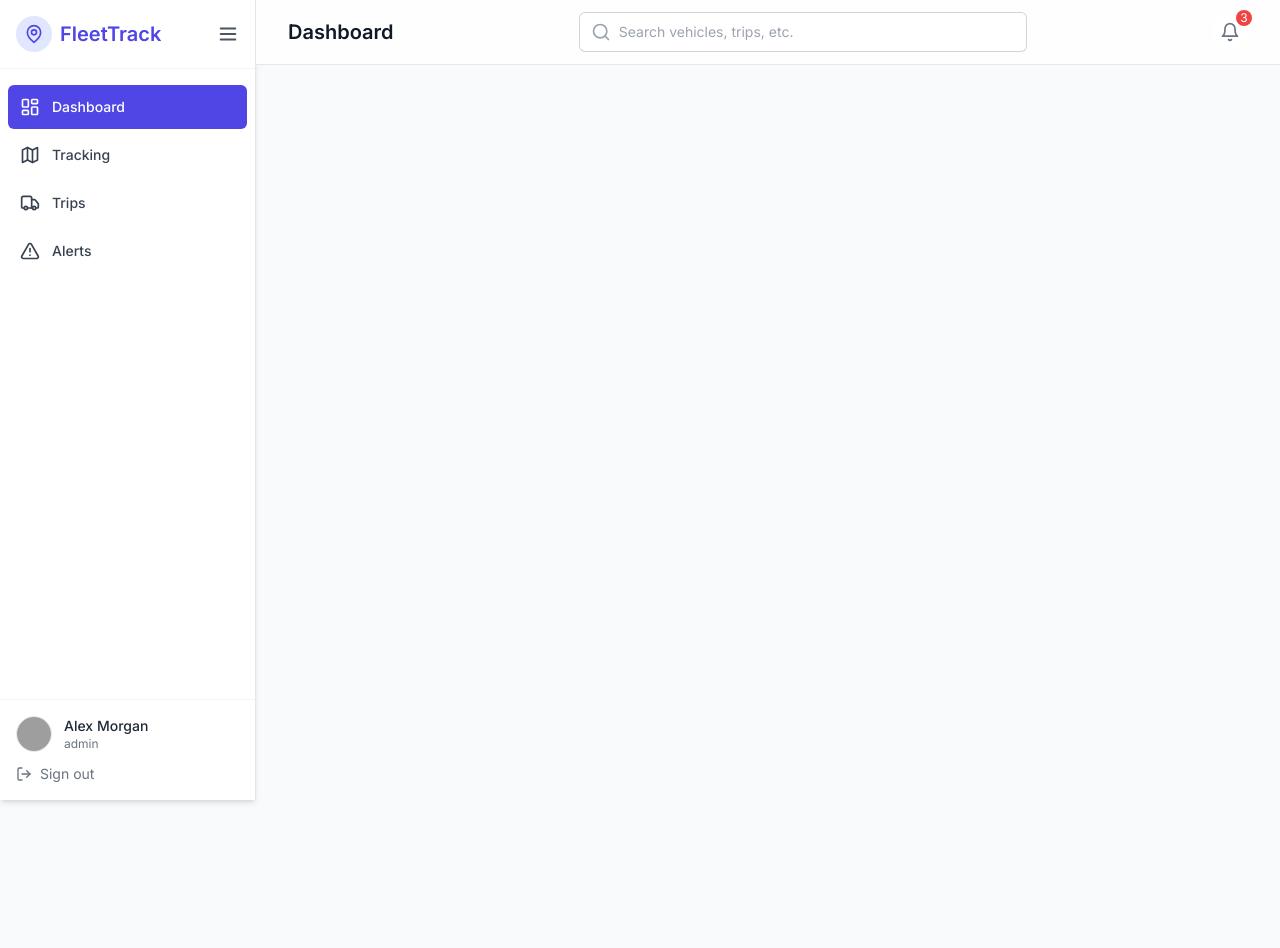
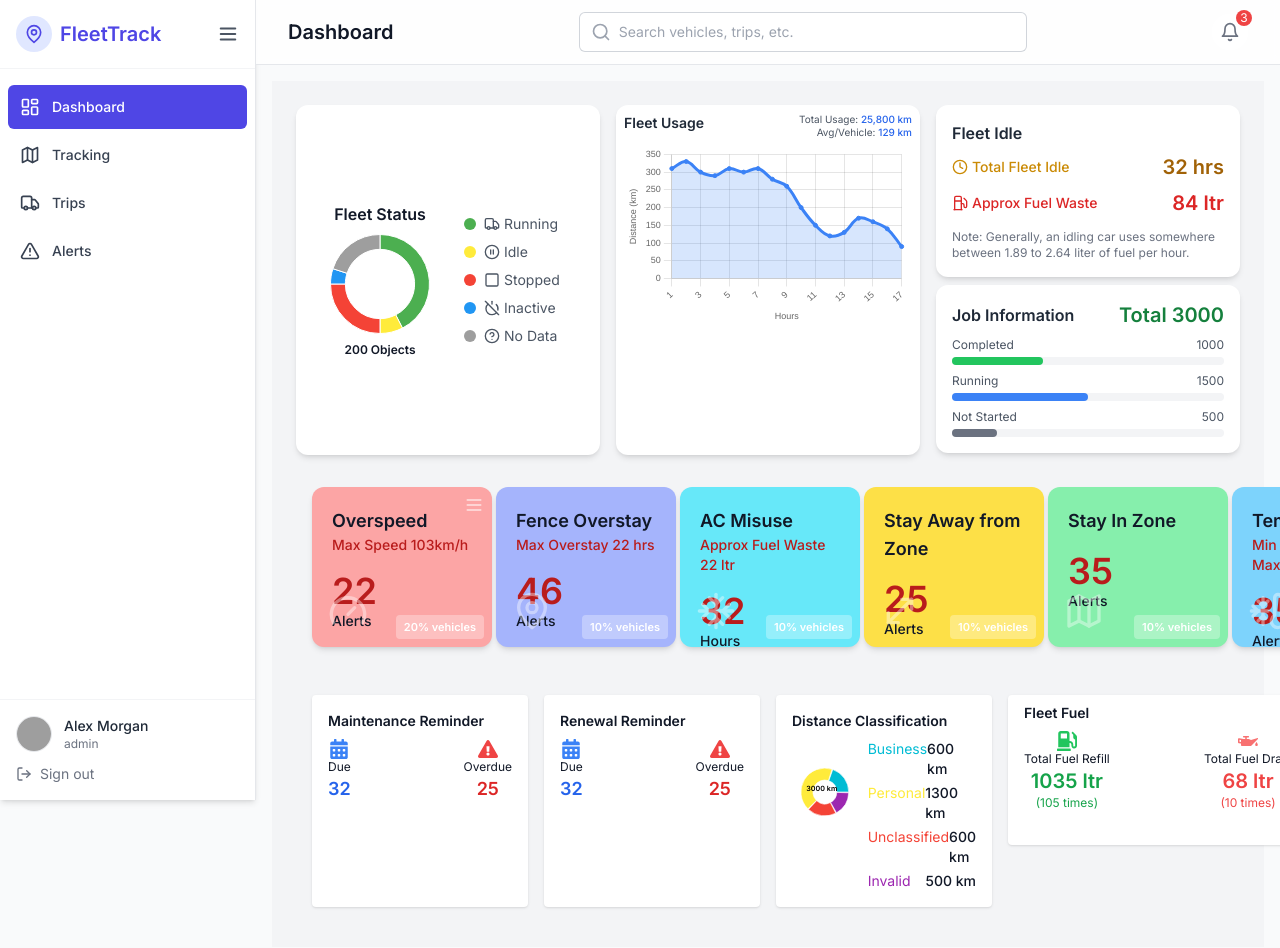
Before and after one commit to Shristy926/Fleettrack, a React (Vite) app: page /dashboard in a window 1280 px wide. Shown: the top 948 px of the page. Before the commit the page ends 800 px from the top, so only its background shows below. Built offline with nearby package versions, Linux system fonts and the light colour scheme; grey boxes are pictures that could not be loaded.

Commit message:
Applied stashed changes

```diff
--- a/src/components/dashboard/DashboardCards.tsx
+++ b/src/components/dashboard/DashboardCards.tsx
@@ -6,6 +6,7 @@ import {
   Snowflake,
   Map,
   ThermometerSnowflake,
+  MoveDiagonal,
   Menu,
 } from "lucide-react";
 
@@ -30,37 +31,47 @@ const cards: CardProps[] = [
     bgColor: "bg-red-300",
   },
   {
-    title: "Idle",
-    subtitle: "Max Duration 2h 15m",
-    value: 14,
-    unit: "Vehicles",
-    percentText: "10% fleet",
-    icon: <ThermometerSnowflake className="w-10 h-10 text-white opacity-40" />,
-    bgColor: "bg-yellow-300",
+    title: "Fence Overstay",
+    subtitle: "Max Overstay 22 hrs",
+    value: 46,
+    unit: "Alerts",
+    percentText: "10% vehicles",
+    icon: <MapPin className="w-10 h-10 text-white opacity-40" />,
+    bgColor: "bg-indigo-300",
   },
   {
-    title: "Geofence",
-    value: 8,
-    unit: "Entries",
-    percentText: "5% events",
-    icon: <MapPin className="w-10 h-10 text-white opacity-40" />,
-    bgColor: "bg-blue-300",
-  },
-  {
-    title: "AC Usage",
-    value: "6h 22m",
-    unit: "Today",
-    percentText: "AC On 50%",
+    title: "AC Misuse",
+    subtitle: "Approx Fuel Waste 22 ltr",
+    value: 32,
+    unit: "Hours",
+    percentText: "10% vehicles",
     icon: <Snowflake className="w-10 h-10 text-white opacity-40" />,
     bgColor: "bg-cyan-300",
   },
   {
-    title: "Trip Summary",
-    value: 120,
-    unit: "Trips",
-    percentText: "40 vehicles",
+    title: "Stay Away from Zone",
+    value: 25,
+    unit: "Alerts",
+    percentText: "10% vehicles",
+    icon: <MoveDiagonal className="w-10 h-10 text-white opacity-40" />,
+    bgColor: "bg-yellow-300",
+  },
+  {
+    title: "Stay In Zone",
+    value: 35,
+    unit: "Alerts",
+    percentText: "10% vehicles",
     icon: <Map className="w-10 h-10 text-white opacity-40" />,
     bgColor: "bg-green-300",
+  },
+  {
+    title: "Temperature",
+    subtitle: "Min Temp. 13°C\nMax Temp. 48°C",
+    value: 35,
+    unit: "Alerts",
+    percentText: "10% vehicles",
+    icon: <ThermometerSnowflake className="w-10 h-10 text-white opacity-40" />,
+    bgColor: "bg-sky-300",
   },
 ];
 
@@ -79,11 +90,12 @@ const DashboardCards: React.FC = () => {
 
   return (
     <div className="w-full px-4 py-4">
-      <div className="flex flex-row justify-between flex-wrap gap-4">
+  <div className="flex flex-nowrap gap-1 min-w-fit">
     {cards.map((card, index) => (
       <div
         key={index}
-            className={`relative p-5 rounded-xl shadow-md h-60 w-[220px] text-gray-900 ${card.bgColor}`}
+        className={`relative p-5 rounded-xl shadow-md h-40 text-gray-900 ${card.bgColor}
+          w-[180px] flex-shrink-0`}
       >
         {card.title === "Overspeed" && (
           <div
--- /dev/null
+++ b/src/components/dashboard/GroupCard.tsx
@@ -0,0 +1,105 @@
+import React from 'react';
+import { PieChart, Pie, Cell } from 'recharts';
+import { FaCalendarAlt, FaExclamationTriangle, FaGasPump, FaOilCan } from 'react-icons/fa';
+
+const distanceData = [
+  { name: 'Business', value: 600, color: '#00BCD4' },
+  { name: 'Personal', value: 1300, color: '#FFEB3B' },
+  { name: 'Unclassified', value: 600, color: '#F44336' },
+  { name: 'Invalid', value: 500, color: '#9C27B0' },
+];
+
+const GroupCard = () => {
+  return (
+    <div className="grid grid-cols-4 gap-4 p-4">
+      {/* Maintenance Reminder */}
+      <div className="bg-white p-4 rounded shadow w-full">
+        <h3 className="text-sm font-semibold mb-2">Maintenance Reminder</h3>
+        <div className="flex justify-between">
+          <div className="text-center">
+            <FaCalendarAlt className="text-blue-500 text-xl mx-auto" />
+            <p className="text-xs">Due</p>
+            <p className="text-blue-600 text-lg font-semibold">32</p>
+          </div>
+          <div className="text-center">
+            <FaExclamationTriangle className="text-red-500 text-xl mx-auto" />
+            <p className="text-xs">Overdue</p>
+            <p className="text-red-600 text-lg font-semibold">25</p>
+          </div>
+        </div>
+      </div>
+
+      {/* Renewal Reminder */}
+      <div className="bg-white p-4 rounded shadow w-full">
+        <h3 className="text-sm font-semibold mb-2">Renewal Reminder</h3>
+        <div className="flex justify-between">
+          <div className="text-center">
+            <FaCalendarAlt className="text-blue-500 text-xl mx-auto" />
+            <p className="text-xs">Due</p>
+            <p className="text-blue-600 text-lg font-semibold">32</p>
+          </div>
+          <div className="text-center">
+            <FaExclamationTriangle className="text-red-500 text-xl mx-auto" />
+            <p className="text-xs">Overdue</p>
+            <p className="text-red-600 text-lg font-semibold">25</p>
+          </div>
+        </div>
+      </div>
+
+      {/* Distance Classification */}
+      <div className="bg-white p-4 rounded shadow w-full">
+        <h3 className="text-sm font-semibold mb-2">Distance Classification</h3>
+        <div className="flex">
+          <PieChart width={100} height={100}>
+            <Pie
+              data={distanceData}
+              cx={50}
+              cy={50}
+              innerRadius={20}
+              outerRadius={40}
+              fill="#8884d8"
+              paddingAngle={2}
+              dataKey="value"
+            >
+              {distanceData.map((entry, index) => (
+                <Cell key={`cell-${index}`} fill={entry.color} />
+              ))}
+            </Pie>
+            <text x={50} y={50} textAnchor="middle" dominantBaseline="middle" className="text-xs font-bold">
+              3000 km
+            </text>
+          </PieChart>
+          <div className="ml-4 text-sm space-y-1">
+            {distanceData.map((item, idx) => (
+              <div key={idx} className="flex justify-between w-full">
+                <span className="text-gray-700" style={{ color: item.color }}>{item.name}</span>
+                <span className="font-medium">{item.value} km</span>
+              </div>
+            ))}
+          </div>
+        </div>
+      </div>
+
+      {/* Fleet Fuel */}
+      <div className="bg-white px-4 py-2 rounded shadow w-full min-w-[300px] max-h-[150px]">
+        <h3 className="text-sm font-semibold mb-2">Fleet Fuel</h3>
+        <div className="flex justify-between">
+          <div className="text-center">
+            <FaGasPump className="text-green-500 text-xl mx-auto" />
+            <p className="text-xs">Total Fuel Refill</p>
+            <p className="text-green-600 font-bold text-xl">1035 ltr</p>
+            <p className="text-green-600 text-xs">(105 times)</p>
+          </div>
+          <div className="text-center">
+            <FaOilCan className="text-red-400 text-xl mx-auto" />
+            <p className="text-xs">Total Fuel Drain</p>
+            <p className="text-red-500 font-bold text-xl">68 ltr</p>
+            <p className="text-red-500 text-xs">(10 times)</p>
+          </div>
+        </div>
+      </div>
+    </div>
+  );
+};
+
+export default GroupCard;
--- a/src/components/layout/Layout.tsx
+++ b/src/components/layout/Layout.tsx
@@ -1,15 +1,10 @@
-import React, { ReactNode, useState } from 'react';
+import React, { useState } from 'react';
 import Sidebar from '../layout/Sidebar';
 import Header from '../layout/Header';
-import DashboardPage from '../../pages/DashboardPage';
+import { Outlet } from 'react-router-dom'; // <- Add this
 
-interface LayoutProps {
-  children: ReactNode;
-}
-const Layout: React.FC<LayoutProps> = ({children}) => {
+const Layout: React.FC = () => {
   const [isSidebarCollapsed, setIsSidebarCollapsed] = useState(false);
-
-
   const [isMobileOpen, setIsMobileOpen] = useState(false);
 
   const toggleSidebar = () => {
@@ -18,14 +13,7 @@ const Layout: React.FC<LayoutProps> = ({children}) => {
 
   return (
     <div className="flex">
-      {/* Sidebar */}
-      <Sidebar
-
-        isCollapsed={isSidebarCollapsed}
-        onToggle={toggleSidebar}
-      />
-
-      {/* Main content adjusts based on sidebar width */}
+      <Sidebar isCollapsed={isSidebarCollapsed} onToggle={toggleSidebar} />
       <div
         className={`flex flex-col min-h-screen transition-all duration-300 w-full ${
           isSidebarCollapsed ? 'ml-20' : 'ml-64'
@@ -36,8 +24,7 @@ const Layout: React.FC<LayoutProps> = ({children}) => {
           isSidebarCollapsed={isSidebarCollapsed}
         />
         <main className="flex-1 overflow-y-auto bg-gray-50 p-4">
-          {children}
-          {/* You can render children components here */}
+          <Outlet /> {/* This will render the nested route (e.g., DashboardPage) */}
         </main>
       </div>
     </div>
--- a/src/pages/DashboardPage.tsx
+++ b/src/pages/DashboardPage.tsx
@@ -4,14 +4,11 @@ import FleetUsage from "../components/dashboard/FleetUsage";
 import FleetIdle from "../components/dashboard/FleetIdle";
 import JobInformation from "../components/dashboard/JobInformation";
 import DashboardCards from "../components/dashboard/DashboardCards";
-// import VehicleStatus from "../components/dashboard/VehicleStatus";
-// import FleetFuel from "../components/dashboard/FleetFuel";
-// import AlertCardsGroup from "../components/dashboard/AlertCardGroups";
-// import OverspeedList from "../components/Reports/OverspeedList";
+import GroupCard from "../components/dashboard/GroupCard";
 
 const DashboardPage: React.FC = () => {
   return (
-        <div className="grid grid-cols-1 md:grid-cols-3 gap-4">
+    <div className="grid grid-cols-1 md:grid-cols-3 gap-4 p-6 bg-gray-100 min-h-screen">
       {/* First Row: 3 Equal Columns */}
       <div className="w-full h-full">
         <FleetStatus />
@@ -27,10 +24,12 @@ const DashboardPage: React.FC = () => {
           <JobInformation />
         </div>
       </div>
-            <div className="w-full">
+
+      {/* Full Width Section below the 3-column grid */}
+      <div className="col-span-1 md:col-span-3 space-y-4">
         <DashboardCards />
+        <GroupCard />
       </div>
-
     </div>
   );
 };
```
Lines whose indentation alone changed are shown as unchanged.
